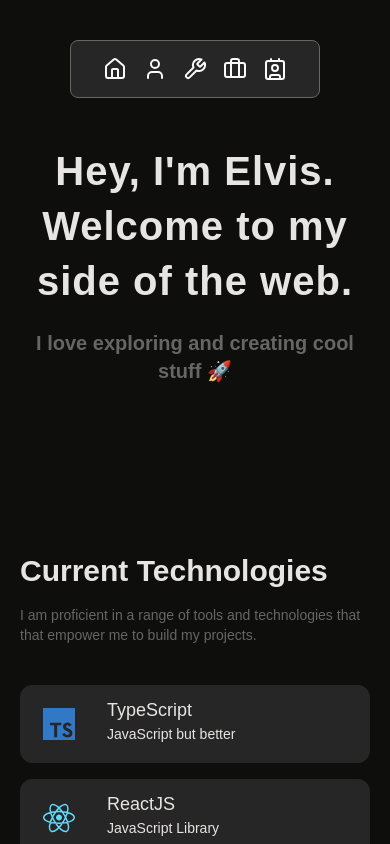
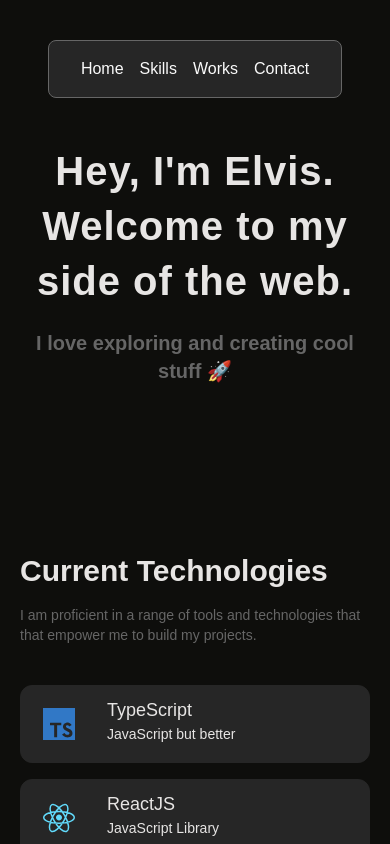
Before and after one commit to m0nztrum/portfolio, a React (Vite) app: page / in a window 390 px wide. Shown: the top 844 px of the page. Built offline with nearby package versions, Linux system fonts and the light colour scheme; a web font is replaced by a local one.

Commit message:
navbar component mobile

```diff
--- a/src/components/Navbar.tsx
+++ b/src/components/Navbar.tsx
@@ -8,12 +8,7 @@ export const Navbar = () => {
                     key={index}
                     className="relative flex items-center space-x-1 text-neutral-50 hover:text-neutral-300"
                 >
-                    {/* for mobile screen sizes */}
-                    <a href={item.link} className="block sm:hidden">
-                        {item.icon}
-                    </a>
-                    {/* for larger screen sizes */}
-                    <a href={item.link} className="hidden font-medium sm:block">
+                    <a href={item.link} className="font-medium">
                         {item.name}
                     </a>
                 </div>
--- a/src/data/index.tsx
+++ b/src/data/index.tsx
@@ -1,11 +1,9 @@
-import { House, Contact as ContactIcon, Briefcase, User, Wrench } from 'lucide-react';
-
 const navItems = [
-    { name: 'Home', link: '#home', icon: <House /> },
-    { name: 'About', link: '#about', icon: <User /> },
-    { name: 'Skills', link: '#skills', icon: <Wrench /> },
-    { name: 'Works', link: '#works', icon: <Briefcase /> },
-    { name: 'Contact', link: '#contact', icon: <ContactIcon /> },
+    { name: 'Home', link: '#home' },
+    // { name: 'About', link: '#about' }, work on later
+    { name: 'Skills', link: '#skills' },
+    { name: 'Works', link: '#works' },
+    { name: 'Contact', link: '#contact' },
 ];
 
 export { navItems };
```
